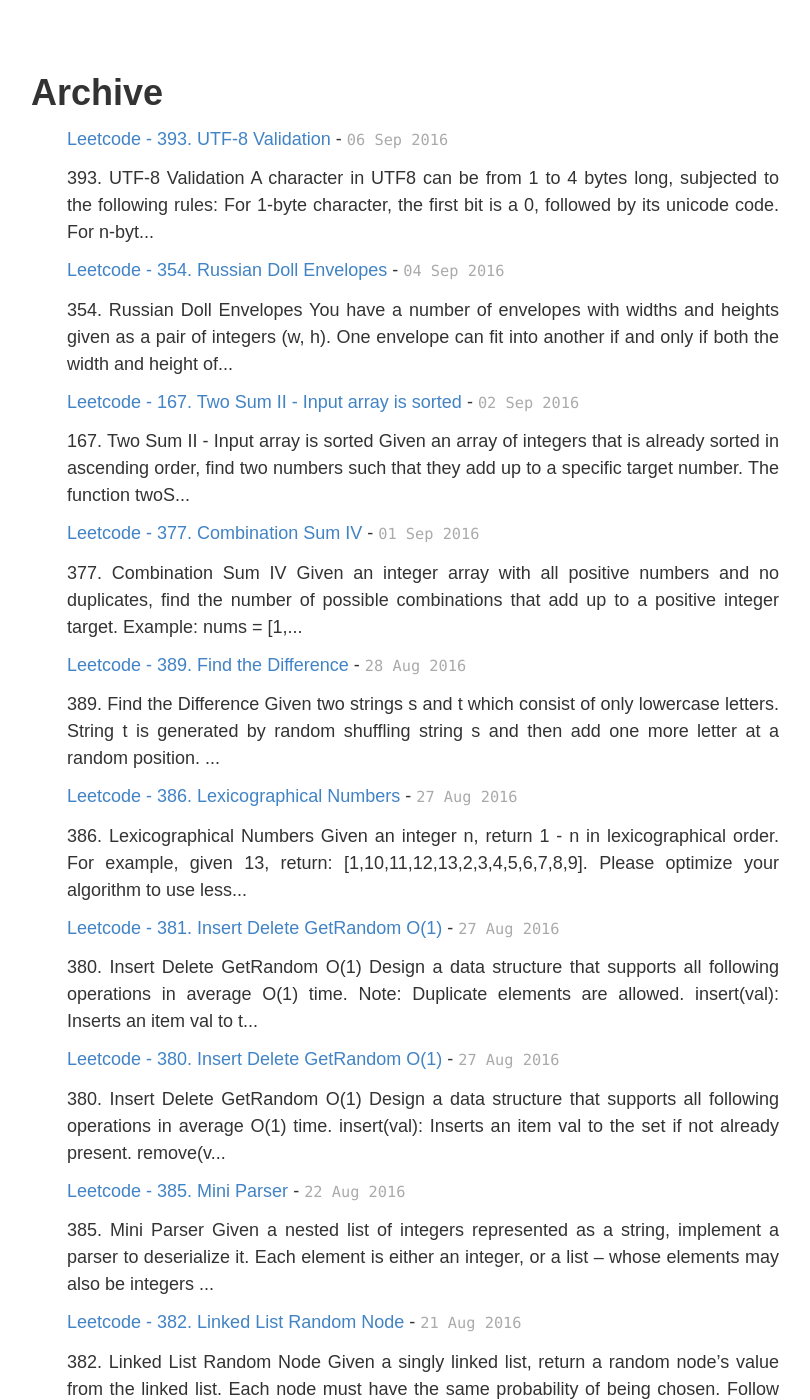
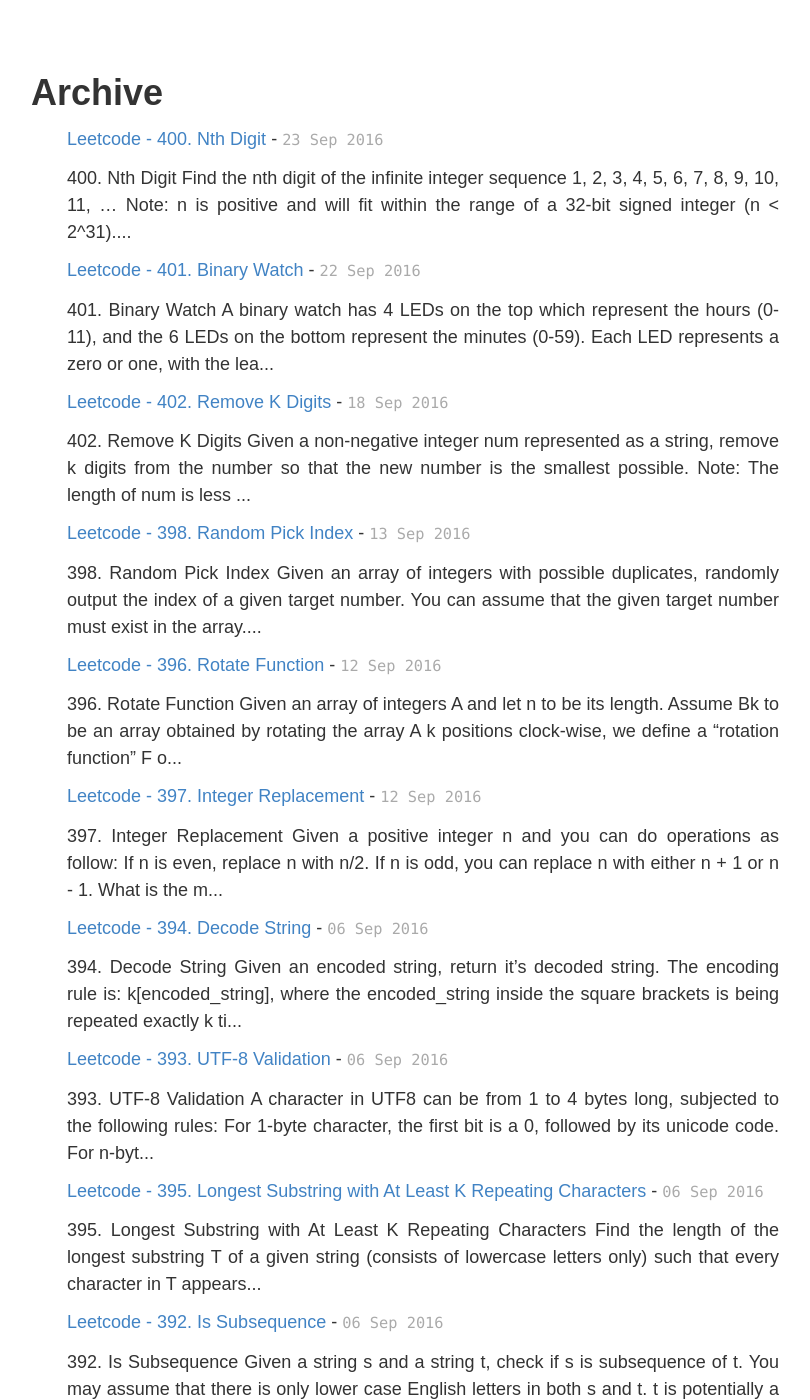
Before and after one commit to EdlinLink/edlinlink.github.io, a Jekyll site: the page built from archive.html, in a window 1280 px wide and 1400 px high, scrolled down 316 px. Shown: the whole window, without its empty margins (235-1045 px from the left). Built offline with Jekyll 4.4.1, drawn with Linux system fonts in a browser that asks for light colours; Markdown is read by kramdown in place of the engine named in the settings; some of the changed text lies outside the part shown.

Commit message:
new post

```diff
--- a/_posts/2016-08-23-Leetcode_Longest_Absolute_File_Path.md
+++ b/_posts/2016-08-23-Leetcode_Longest_Absolute_File_Path.md
@@ -1,7 +1,7 @@
 ---
 layout: post
 title:  "Leetcode - 388. Longest Absolute File Path"
-date:   2015-11-27 12:00:00
+date:   2016-08-23 12:00:00
 tags:	technology
 myTag:	algorithm
 headimg: demo.png
--- /dev/null
+++ b/_posts/2016-09-06-Leetcode_Is_Subsequence.md
@@ -0,0 +1,48 @@
+---
+layout: post
+title:  "Leetcode - 392. Is Subsequence"
+date:   2016-09-06 12:00:00
+tags:	technology
+myTag:	algorithm
+headimg: demo.png
+
+---
+
+### [392. Is Subsequence](https://leetcode.com/problems/is-subsequence/)
+
+Given a string s and a string t, check if s is subsequence of t.
+
+You may assume that there is only lower case English letters in both s and t. t is potentially a very long (length ~= 500,000) string, and s is a short string (<=100).
+
+A subsequence of a string is a new string which is formed from the original string by deleting some (can be none) of the characters without disturbing the relative positions of the remaining characters. (ie, "ace" is a subsequence of "abcde" while "aec" is not).
+
+Example 1:
+s = "abc", t = "ahbgdc"
+
+Return true.
+
+Example 2:
+s = "axc", t = "ahbgdc"
+
+Return false.
+
+### Analyse
+
+A `for` loop ?!
+
+### AC Code
+
+	class Solution {
+	public:
+	    bool isSubsequence(string s, string t) {
+			int index = 0;
+	 		for( int i=0; i<s.size(); i++ ){
+				index = t.find( s[i], index )+1;
+				if( 0 == index )
+					return false;
+			}
+			return true;
+	    }
+	};
+
+The only trick here is `string::find` will find the string from index argument2. We need to add 1 when using the index next time.
--- /dev/null
+++ b/_posts/2016-09-06-Leetcode_Longest_Substring_With_At_Least_K_Repeating_Characters.md
@@ -0,0 +1,106 @@
+---
+layout: post
+title:  "Leetcode - 395. Longest Substring with At Least K Repeating Characters"
+date:   2016-09-06 12:00:00
+tags:	technology
+myTag:	algorithm
+headimg: demo.png
+
+---
+
+### [395. Longest Substring with At Least K Repeating Characters](https://leetcode.com/problems/longest-substring-with-at-least-k-repeating-characters/)
+
+Find the length of the longest substring T of a given string (consists of lowercase letters only) such that every character in T appears no less than k times.
+
+Example 1:
+
+	Input:
+	s = "aaabb", k = 3
+
+	Output:
+	3
+
+	The longest substring is "aaa", as 'a' is repeated 3 times.
+
+Example 2:
+
+	Input:
+	s = "ababbc", k = 2
+
+	Output:
+	5
+
+	The longest substring is "ababb", as 'a' is repeated 2 times and 'b' is repeated 3 times.
+
+### 1. Analyse
+
+Statistic the frequency of each letter and recursive return the longestSubString.
+
+### 2. MLE Code
+
+	class Solution {
+	public:
+		int longestSubstring(string s, int k )
+		{
+			int ans = 0;
+			vector<int> count(26,0);
+			for( int i=0; i<s.size(); i++ )
+				count[s[i]-'a']++;
+
+			for( int i=0; i<s.size(); i++ )
+				if( count[s[i]-'a']<k )
+					return max( longestSubstring(s.substr(0,i),k), longestSubstring(s.substr(i+1),k) );
+			return s.size();
+		}
+	};
+
+Using recursion will lead to Memory Limit Exceeded. We do not need to calculate `longestSubstring` if the length of the string is less than current answer;
+
+### 3. TLE Code
+
+	class Solution {
+	public:
+		int longestSubstring(string s, int k )
+		{
+			int ans = 0;
+			vector<int> count(26,0);
+			for( int i=0; i<s.size(); i++ )
+				count[s[i]-'a']++;
+
+			for( int i=0; i<s.size(); i++ ){
+				if( count[s[i]-'a']<k ){
+					int left = 0, right = 0;
+					left = longestSubstring(s.substr(0,i),k);
+					if( s.substr(i+1).size() > left)
+						right = longestSubstring(s.substr(i+1),k);
+					return max( left, right );
+				}
+			}
+			return s.size();
+		}
+	};
+
+Opps, recursion solution still Time Limit Exceeded. We now just split the substring into two parts, but actually after one statistic we can split the string into several parts.
+
+### 4. Code
+
+	class Solution {
+	public:
+		int longestSubstring(string s, int k )
+		{
+			int ans = 0;
+			vector<int> count(26,0);
+			for( int i=0; i<s.size(); i++ )
+				count[s[i]-'a']++;
+
+			int len = -1;
+			for( int i=0; i<s.size(); i++ ){
+				int index = 0;
+				if( count[s[i]-'a']<k ){
+					len = max( len, longestSubstring( s.substr(index, i-index), k ) );
+					index = i+1;
+				}
+			}
+			return ( -1 == len ? s.size() : len );
+		}
+	};
--- /dev/null
+++ b/_posts/2016-09-08-Leetcode_Decode_String.md
@@ -0,0 +1,77 @@
+---
+layout: post
+title:  "Leetcode - 394. Decode String"
+date:   2016-09-06 12:00:00
+tags:	technology
+myTag:	algorithm
+headimg: demo.png
+
+---
+
+### [394. Decode String](https://leetcode.com/problems/decode-string/)
+
+Given an encoded string, return it's decoded string.
+
+The encoding rule is: k\[encoded\_string\], where the encoded\_string inside the square brackets is being repeated exactly k times. Note that k is guaranteed to be a positive integer.
+
+You may assume that the input string is always valid; No extra white spaces, square brackets are well-formed, etc.
+
+Furthermore, you may assume that the original data does not contain any digits and that digits are only for those repeat numbers, k. For example, there won't be input like 3a or 2[4].
+
+Examples:
+
+	s = "3[a]2[bc]", return "aaabcbc".
+	s = "3[a2[c]]", return "accaccacc".
+	s = "2[abc]3[cd]ef", return "abcabccdcdcdef".
+
+### 1. Analyse
+
+Use a stack, when meets `]`, construct string between `[` and `]` and repeated it.
+
+### 2. AC Code
+
+(42 Lines)
+
+    class Solution {
+    public:
+        bool isDigit( string s ){
+            for( int i=0; i<s.size(); i++ )
+                if( !(s[i]>='0' && s[i]<='9') )
+                    return false;
+            return true;
+        }
+
+        string decodeString(string s) {
+            vector<string> vec;
+            for( int i=0; i<s.size(); i++ ){
+                if( s[i]>='0' && s[i]<='9' ){
+                    if( vec.empty() || !isDigit(vec.back()) )
+                        vec.push_back( s.substr(i,1) );
+                    else
+                        vec.back() += s[i];
+                }
+                else if( s[i] == '[' || (s[i]>='a' && s[i]<='z') )
+                    vec.push_back( s.substr(i,1) );
+                else if( s[i] == ']' ){
+                    string str;
+                    while( vec.back() != "[" ){
+                        str = vec.back() + str;
+                        vec.pop_back();
+                    }
+                    vec.pop_back();
+                    int repeat = stoi(vec.back());
+                    vec.pop_back();
+
+                    string repeat_str;
+                    while( repeat-- )
+                        repeat_str += str;
+
+                    vec.push_back( repeat_str );
+                }
+            }
+            string ans;
+            for( int i=0; i<vec.size(); i++ )
+                ans += vec[i];
+            return ans;
+        }
+    };
--- /dev/null
+++ b/_posts/2016-09-12-Leetcode_Integer_Replacement.md
@@ -0,0 +1,63 @@
+---
+layout: post
+title:  "Leetcode - 397. Integer Replacement"
+date:   2016-09-12 12:00:00
+tags:	technology
+myTag:	algorithm
+headimg: demo.png
+
+---
+
+### [397. Integer Replacement](https://leetcode.com/problems/integer-replacement/)
+
+Given a positive integer n and you can do operations as follow:
+
+If n is even, replace n with n/2.
+If n is odd, you can replace n with either n + 1 or n - 1.
+What is the minimum number of replacements needed for n to become 1?
+
+Example 1:
+
+	Input:
+	8
+
+	Output:
+	3
+
+	Explanation:
+	8 -> 4 -> 2 -> 1
+
+Example 2:
+
+	Input:
+	7
+
+	Output:
+	4
+
+	Explanation:
+	7 -> 8 -> 4 -> 2 -> 1
+	or
+	7 -> 6 -> 3 -> 2 -> 1
+
+### 1. Analyse
+
+Recursion Algorithm.
+
+### 2. AC Code
+
+class Solution {
+public:
+    int integerReplacement(int n) {
+        return (int)integerReplacement((long)n);
+    }
+
+    long integerReplacement(long n){
+        if( n <= 3 )    return (n-1);
+        else            return ( n%2 ? min(integerReplacement(n+1),integerReplacement(n-1))+1 : integerReplacement(n/2)+1 );
+    }
+};
+
+### Reference
+
+1. [Leetcode 397. Integer Replacement 整数替换 解题报告](http://blog.csdn.net/MebiuW/article/details/52511829)
--- /dev/null
+++ b/_posts/2016-09-12-Leetcode_Random_Pick_Index.md
@@ -0,0 +1,80 @@
+---
+layout: post
+title:  "Leetcode - 398. Random Pick Index"
+date:   2016-09-13 12:00:00
+tags:	technology
+myTag:	algorithm
+headimg: demo.png
+
+---
+
+### [398. Random Pick Index](https://leetcode.com/problems/random-pick-index/)
+
+Given an array of integers with possible duplicates, randomly output the index of a given target number. You can assume that the given target number must exist in the array.
+
+Note:
+The array size can be very large. Solution that uses too much extra space will not pass the judge.
+
+Example:
+
+	int[] nums = new int[] {1,2,3,3,3};
+	Solution solution = new Solution(nums);
+
+	// pick(3) should return either index 2, 3, or 4 randomly. Each index should have equal probability of returning.
+	solution.pick(3);
+
+	// pick(1) should return 0. Since in the array only nums[0] is equal to 1.
+	solution.pick(1);
+
+### 1. Analyse
+
+I don't know whether a hashmap can solve this problem. Let's try.
+
+### 2. MLE Code
+
+	class Solution {
+	public:
+		unordered_map<int, vector<int>> mp;
+
+	    Solution(vector<int> nums) {
+			mp.clear();
+			for( int i=0; i<nums.size(); i++ )
+				mp[nums[i]].push_back(i);
+	    }
+
+	    int pick(int target) {
+			int size = mp[target].size();
+			return mp[target][rand()%size];
+	    }
+	};
+
+	/**
+	 * Your Solution object will be instantiated and called as such:
+	 * Solution obj = new Solution(nums);
+	 * int param_1 = obj.pick(target);
+	 */
+
+WTF. I cannot believe my solution is MLE. Using less memory means using more time.
+
+### 3. AC Code
+
+	class Solution {
+	public:
+		vector<int> vec;
+	    Solution(vector<int> nums) {
+			vec = nums;
+	    }
+
+	    int pick(int target) {
+			int count = 0;
+			int ans;
+			for( int i=0; i<vec.size(); i++ )
+				if( (vec[i] == target) && (rand()%++count == 0) )
+					ans = i;
+			return ans;
+	    }
+	};
+
+### Reference
+
+1. [398. Random Pick Index. reboot329.](http://www.cnblogs.com/reboot329/p/5868202.html)
--- /dev/null
+++ b/_posts/2016-09-12-Leetcode_Rotate_Function.md
@@ -0,0 +1,80 @@
+---
+layout: post
+title:  "Leetcode - 396. Rotate Function"
+date:   2016-09-12 12:00:00
+tags:	technology
+myTag:	algorithm
+headimg: demo.png
+
+---
+
+### [396. Rotate Function](https://leetcode.com/problems/rotate-function/)
+
+Given an array of integers A and let n to be its length.
+
+Assume Bk to be an array obtained by rotating the array A k positions clock-wise, we define a "rotation function" F on A as follow:
+
+F(k) = 0 * Bk[0] + 1 * Bk[1] + ... + (n-1) * Bk[n-1].
+
+Calculate the maximum value of F(0), F(1), ..., F(n-1).
+
+**Note:**
+n is guaranteed to be less than 10^5.
+
+**Example:**
+
+	A = [4, 3, 2, 6]
+
+	F(0) = (0 * 4) + (1 * 3) + (2 * 2) + (3 * 6) = 0 + 3 + 4 + 18 = 25
+	F(1) = (0 * 6) + (1 * 4) + (2 * 3) + (3 * 2) = 0 + 4 + 6 + 6 = 16
+	F(2) = (0 * 2) + (1 * 6) + (2 * 4) + (3 * 3) = 0 + 6 + 8 + 9 = 23
+	F(3) = (0 * 3) + (1 * 2) + (2 * 6) + (3 * 4) = 0 + 2 + 12 + 12 = 26
+
+	So the maximum value of F(0), F(1), F(2), F(3) is F(3) = 26.
+
+
+### 1. Analyse
+
+OK, when I see the `n` can be 10^5, I guess I just cannot solve it directly, but why not try.
+
+### 2. TLE Code
+
+	class Solution {
+		public:
+	    int maxRotateFunction(vector<int>& A) {
+	        int maxRotate = INT_MIN;
+	        for(int i=0; i<A.size(); i++){
+	            int sum = 0;
+	            for(int j=0; j<A.size(); j++)
+	                sum += A[j]*j;
+	            maxRotate = max( maxRotate, sum );
+	            A.push_back(A.front());
+	            A.erase(A.begin());
+	        }
+	        return ( A.size() ? maxRotate : 0 );
+	    }
+	};
+
+Opps, it really TLE. Now we analyse the problem again. F(1) - F(0) = Sum\_of\_Array - (n+1) * last\_item\_of\_F(0).
+
+F(k) = F(k-1) + Sum\_of\_Array - (n+1) * Array[n-k]
+
+### 3. AC Code
+
+	class Solution {
+	public:
+	    int maxRotateFunction(vector<int>& A) {
+			int F = 0, Sum = 0;
+			for( int i=0; i<A.size(); i++ ){
+				F += A[i]*i;
+				Sum += A[i];
+			}
+			int maxRotate = max( F, INT_MIN );
+
+			for( int i=1; i<A.size(); i++ ){
+				F = F + Sum - A.size() * A[A.size()-i];
+				maxRotate = max( maxRotate, F );
+			}
+			return ( A.size() ? maxRotate : 0 );
+	    }
+	};
--- /dev/null
+++ b/_posts/2016-09-18-Leetcode_Remove_K_Digits.md
@@ -0,0 +1,108 @@
+---
+layout: post
+title:  "Leetcode - 402. Remove K Digits"
+date:   2016-09-18 12:00:00
+tags:	technology
+myTag:	algorithm
+headimg: demo.png
+
+---
+
+### [402. Remove K Digits](https://leetcode.com/problems/remove-k-digits/)
+
+Given a non-negative integer num represented as a string, remove k digits from the number so that the new number is the smallest possible.
+
+Note:
++ The length of num is less than 105 and will be ≥ k.
++ The given num does not contain any leading zero.
+
+Example 1:
+
+	Input: num = "1432219", k = 3
+	Output: "1219"
+	Explanation: Remove the three digits 4, 3, and 2 to form the new number 1219 which is the smallest.
+
+Example 2:
+
+	Input: num = "10200", k = 1
+	Output: "200"
+	Explanation: Remove the leading 1 and the number is 200. Note that the output must not contain leading zeroes.
+
+Example 3:
+
+	Input: num = "10", k = 2
+	Output: "0"
+	Explanation: Remove all the digits from the number and it is left with nothing which is 0.
+
+### 1. Analyse
+
+Let's see some example. If given `4321`,
+
+	4321	k=1 -->	321
+	4321	k=2 --> 21
+	4321	k=3 --> 1
+
+If given `2341`,
+
+	2341	k=1 --> 231
+	2341	k=2 --> 21
+	2341	k=3 --> 1
+
+From the previous examples, if the number is decreasing, we remove the first one; if the number is increasing, we remove the last one.
+
+### 2. AC Code
+
+(25 Lines)
+
+	class Solution {
+	public:
+	    string removeKdigits(string num, int k) {
+			num += '0';
+			if( k >= num.size()-1 )	return string("0");
+			vector<char> vec;
+			for( int i=0; i<num.size(); i++ ){
+				if( vec.empty() || num[i] >= vec.back() )
+					vec.push_back( num[i] );
+				else{
+					while( !vec.empty() && num[i] < vec.back() && k ){
+						k--;
+						vec.pop_back();
+					}
+					vec.push_back( num[i] );
+				}
+			}
+			string ans;
+			for( int i=0; i<vec.size()-1; i++ ){
+				if( !ans.empty() || vec[i]!='0' )
+					ans += vec[i];
+			}
+			return ans.empty() ? "0" : ans;
+	    }
+	};
+
+### 3. Concise AC Solution
+
+(22 Lines)
+
+	class Solution {
+	public:
+	    string removeKdigits(string num, int k) {
+			if( k >= num.size() )	return string("0");
+
+			num += '0';
+			vector<char> vec;
+			for( int i=0; i<num.size(); i++ ){
+				while( !vec.empty() && num[i] < vec.back() && k ){
+					k--;
+					vec.pop_back();
+				}
+				vec.push_back( num[i] );
+			}
+			string ans;
+			for( int i=0; i<vec.size()-1; i++ ){
+				if( !ans.empty() || vec[i]!='0' )
+					ans += vec[i];
+			}
+			return ans.empty() ? "0" : ans;
+	    }
+	};
--- /dev/null
+++ b/_posts/2016-09-22-Leetcode_Binary_Watch.md
@@ -0,0 +1,71 @@
+---
+layout: post
+title:  "Leetcode - 401. Binary Watch"
+date:   2016-09-22 12:00:00
+tags:	technology
+myTag:	algorithm
+headimg: demo.png
+
+---
+
+### [401. Binary Watch](https://leetcode.com/problems/binary-watch/)
+
+A binary watch has 4 LEDs on the top which represent the hours (0-11), and the 6 LEDs on the bottom represent the minutes (0-59).
+
+Each LED represents a zero or one, with the least significant bit on the right.
+
+For example, the above binary watch reads "3:25".
+
+Given a non-negative integer n which represents the number of LEDs that are currently on, return all possible times the watch could represent.
+
+Example:
+
+	Input: n = 1
+	Return: ["1:00", "2:00", "4:00", "8:00", "0:01", "0:02", "0:04", "0:08", "0:16", "0:32"]
+
+Note:
+
++ The order of output does not matter.
++ The hour must not contain a leading zero, for example "01:00" is not valid, it should be "1:00".
++ The minute must be consist of two digits and may contain a leading zero, for example "10:2" is not valid, it should be "10:02".
+
+### 1. Analyse
+
+Do a loop of all time possibility and count the `1` bits of the binary expression.
+
+### 2. AC Code
+
+(32 Lines)
+
+    class Solution {
+    public:
+        vector<string> readBinaryWatch(int num) {
+            vector<string> ret;
+            map<int, vector<int> > m;
+            for( int i=0; i<60; i++ ){
+                int count = 0, tmp = i;
+                while( tmp ){
+                    tmp = tmp & (tmp-1);
+                    count++;
+                }
+                m[count].push_back( i );
+            }
+
+            for( int i=0; i<=num; i++ ){
+                vector<int> hour = m[i];
+                for( int j=0; j<hour.size(); j++ ){
+                    int h = hour[j];
+                    if( h < 12 ){
+                        vector<int> min = m[num-i];
+                        for( int k=0; k<min.size(); k++ ){
+                            if( min[k] <10 )
+                                ret.push_back( to_string(h)+":0"+to_string(min[k]) );
+                            else
+                                ret.push_back( to_string(h)+":"+to_string(min[k]) );
+                        }
+                    }
+                }
+            }
+            return ret;
+        }
+    };
--- /dev/null
+++ b/_posts/2016-09-23-Leetcode_Nth_Digit.md
@@ -0,0 +1,62 @@
+---
+layout: post
+title:  "Leetcode - 400. Nth Digit"
+date:   2016-09-23 12:00:00
+tags:	technology
+myTag:	algorithm
+headimg: demo.png
+
+---
+
+### [400. Nth Digit](https://leetcode.com/problems/nth-digit/)
+
+Find the nth digit of the infinite integer sequence 1, 2, 3, 4, 5, 6, 7, 8, 9, 10, 11, ...
+
+Note:
+n is positive and will fit within the range of a 32-bit signed integer (n < 2^31).
+
+Example 1:
+
+	Input:
+	3
+
+	Output:
+	3
+
+Example 2:
+
+	Input:
+	11
+
+	Output:
+	0
+
+Explanation:
+The 11th digit of the sequence 1, 2, 3, 4, 5, 6, 7, 8, 9, 10, 11, ... is a 0, which is part of the number 10.
+
+### 1. Analyse
+
+One digit numbers range [1,9](total 9). Two digit numbers range [10,99](total 90). Three digit numbers range [100,999](total 900).
+
+### 2. AC Code
+
+(18 Lines)
+
+	class Solution {
+	public:
+	    int findNthDigit(int n) {
+	        long num = 9;
+	        int digit = 1;
+	        while( n > digit*num ){
+	            n -= digit*num;
+	            digit++;
+	            num *= 10;
+	        }
+
+	        long target = 1;
+	        for(int i=1; i<digit; i++)
+	            target *= 10;
+	        target += (n-1)/digit;
+	        return 0 == n%digit ? to_string(target)[digit-1]-'0' : to_string(target)[n%digit-1]-'0';
+	    }
+	};
```
Also changed, not shown: 1 other file.
